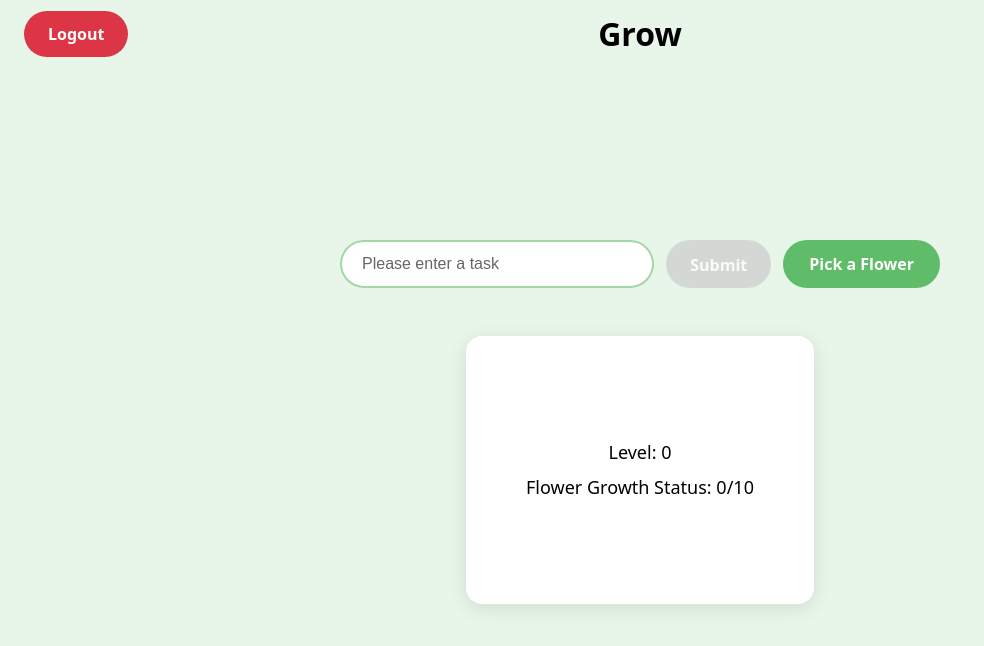
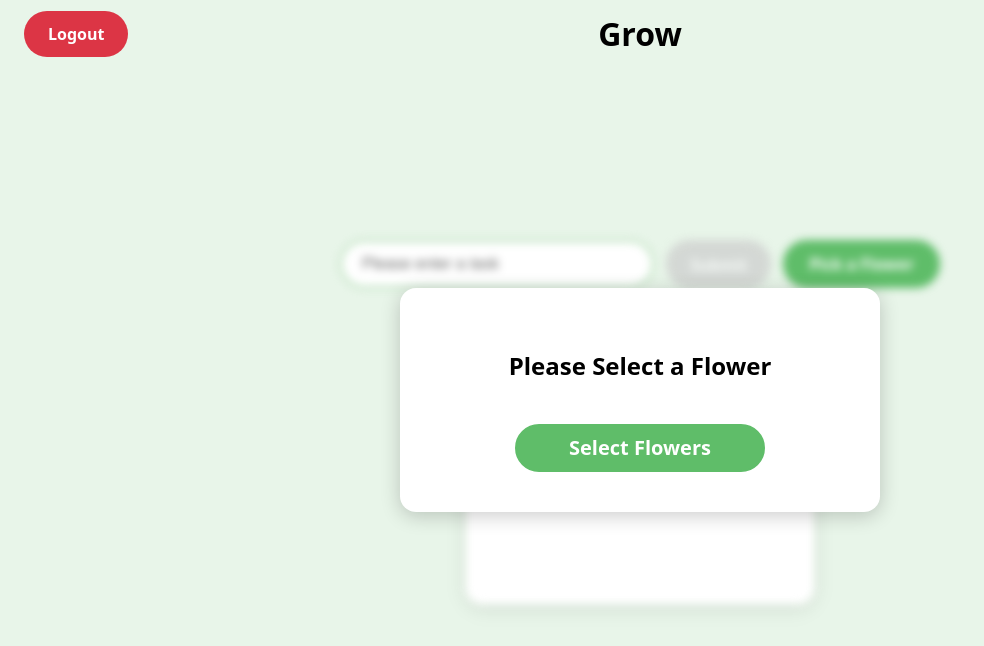
Before and after one commit to Saviho3/Grow-Productive-Application-, a React (Vite) app in the folder Grow/: page /grow in a window 1280 px wide. Shown: the top 646 px of the page, without its empty margins (0-984 px from the left). Built offline with nearby package versions, Linux system fonts and the light colour scheme; no server answers.

Commit message:
First Time Login

```diff
--- a/Grow/src/pages/Grow.jsx
+++ b/Grow/src/pages/Grow.jsx
@@ -143,7 +143,7 @@ const Grow = () => {
         <h1 className="grow-title">Grow</h1>
       </header>
 
-      <div className={`grow-container ${loading ? "blurred" : ""}`}>
+      <div className={`grow-container ${(loading || blockedStatus) ? "blurred" : ""}`}>
         <div className="task-input-container">
           <input
             className="task-input"
@@ -180,6 +180,19 @@ const Grow = () => {
           </div>
         )}
       </div>
+      {!loading && blockedStatus && (
+        <div className="hover-overlay" role="dialog" aria-modal="true">
+          <div className="hover-box">
+            <h2>Please Select a Flower</h2>
+            <button
+              className="flower-picker-btn"
+              onClick={() => navigate('/flower-picker')}
+            >
+              Select Flowers
+            </button>
+          </div>
+        </div>
+      )}
       {loading && (
         <div className = 'loading-overlay'>
           <FaSpinner className='loading-icon'></FaSpinner>
--- a/Grow/src/styles/Grow.css
+++ b/Grow/src/styles/Grow.css
@@ -251,3 +251,43 @@
     margin: 16px 0;
   }
 }
+/* Hover overlay box and button styles */
+.hover-overlay {
+  position: fixed;
+  top: 0;
+  left: 0;
+  width: 100vw;
+  height: 100vh;
+  display: flex;
+  align-items: center;
+  justify-content: center;
+  z-index: 1000;
+}
+
+.hover-box {
+  display: flex;
+  flex-direction: column;
+  align-items: center;
+  justify-content: center;
+  background: #ffffff;
+  padding: 40px;
+  border-radius: 16px;
+  box-shadow: 0 4px 20px rgba(0, 0, 0, 0.2);
+  text-align: center;
+  max-width: 400px;
+  width: 90%;
+}
+
+.hover-box h2 {
+  color: black;
+  margin-bottom: 20px;
+}
+
+.hover-box .flower-picker-btn {
+  font-size: 20px;
+  padding: 16px 32px;
+  margin-top: 20px;
+  width: 100%;
+  max-width: 250px;
+  justify-content: center;
+}
```
